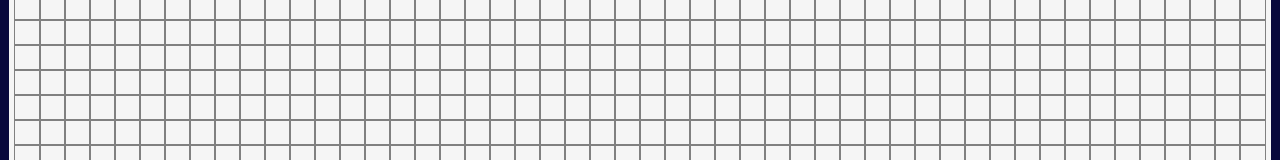
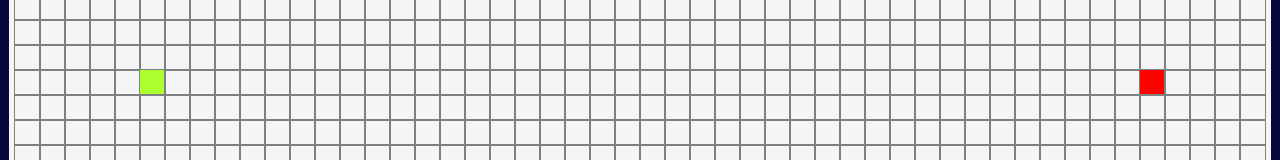
Before and after one commit to johnpatrickanders/goAlgo, a React (Create React App) app in the folder client/: page /pathfinding in a window 1280 px wide. Shown: the part 188-348 px from the top of the page. Built offline with nearby package versions, Linux system fonts and the light colour scheme.

Commit message:
add start/end nodes & fix currentRow push

```diff
--- a/client/src/PathfindingViz/Node/Node.css
+++ b/client/src/PathfindingViz/Node/Node.css
@@ -6,3 +6,11 @@
   /* color: rgb(103, 61, 61);
   background-color: rosybrown; */
 }
+
+.node-finish {
+  background-color: red;
+}
+
+.node-start {
+  background-color: greenyellow;
+}
--- a/client/src/PathfindingViz/Node/Node.js
+++ b/client/src/PathfindingViz/Node/Node.js
@@ -1,5 +1,8 @@
 import React from 'react';
 import './Node.css'
-export default function Node() {
-  return <div className='node'></div>
+export default function Node({ isFinish, isStart }) {
+  console.log('NODEBOOL:', isStart, isFinish)
+  const extraClassName = isFinish ? 'node-finish' : isStart ? 'node-start' : '';
+  console.log(extraClassName);
+  return <div className={`node ${extraClassName}`}></div>
 }
--- a/client/src/PathfindingViz/PathfindingViz.css
+++ b/client/src/PathfindingViz/PathfindingViz.css
@@ -1,6 +1,5 @@
 .grid {
   margin: 1px;
-  color: whitesmoke;
   background: whitesmoke;
   /* position: absolute; */
   justify-items: space-around;
--- a/client/src/PathfindingViz/PathfindingViz.js
+++ b/client/src/PathfindingViz/PathfindingViz.js
@@ -10,7 +10,13 @@ export default function PathfindingViz() {
     for (let row = 0; row < 20; row++) {
       const currentRow = [];
       for (let col = 0; col < 50; col++) {
-        currentRow.push([]);
+        const currentNode = {
+          col,
+          row,
+          isStart: row === 10 && col === 5,
+          isFinish: row === 10 && col === 45,
+        };
+        currentRow.push(currentNode);
       }
       nodes.push(currentRow);
     }
@@ -22,9 +28,21 @@ export default function PathfindingViz() {
   return (
     <div className='grid'>
       {nodes.map((row, rowIdx) => {
-        return <div className='grid-row'>
-          {row.map((node, nodeIdx) => <Node></Node>)}
-        </div>
+        return (
+          <div key={rowIdx} className='grid-row'>
+            {row.map((node, nodeIdx) => {
+              const { isStart, isFinish } = node;
+              return (
+                <Node
+                  isStart={isStart}
+                  isFinish={isFinish}
+                  key={nodeIdx}
+                  test={'hello there'}
+                ></Node>
+              );
+            })}
+          </div>
+        )
       })}
     </div>
   );
```
